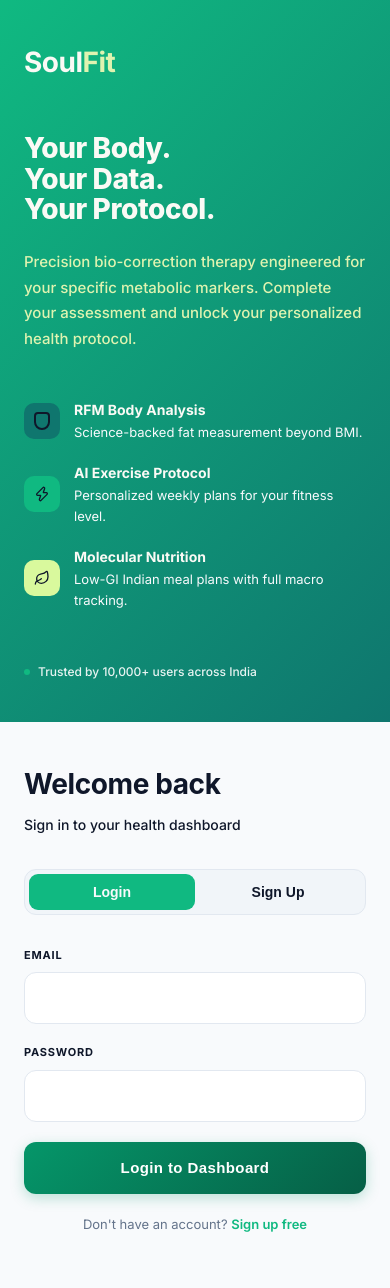
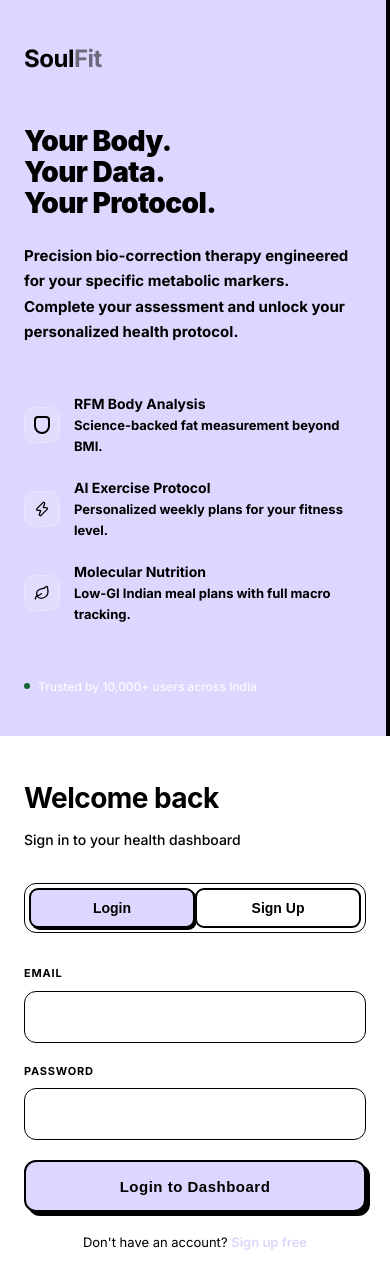
Before and after one commit to SAGEOFCODING/Yoga-, a React (Vite) app: page / in a window 390 px wide. Shown: the top 1288 px of the page. Built offline with nearby package versions, Linux system fonts and the light colour scheme.

Commit message:
feat: rebrand to Vibrant Pastels with High-Visibility High-Contrast design

```diff
--- a/src/components/AuthPage.jsx
+++ b/src/components/AuthPage.jsx
@@ -57,7 +57,8 @@
       {/* ═══ LEFT BRANDED PANEL ═══ */}
       <div style={{
         width: isMobile ? '100%' : '45%',
-        background: 'linear-gradient(135deg, var(--color-emerald) 0%, var(--color-teal) 100%)',
+        background: 'var(--color-lavender)',
+        borderRight: '4px solid #000000',
         padding: isMobile ? '40px 24px' : '60px',
         display: 'flex',
         flexDirection: 'column',
@@ -65,16 +66,16 @@
         boxSizing: 'border-box'
       }}>
         {/* Logo */}
-        <div style={{ fontSize: '28px', fontWeight: 800, letterSpacing: '-0.5px', marginBottom: '48px' }}>
-          <span style={{ color: '#FAFAF5' }}>Soul</span>
-          <span style={{ color: '#DFF3B0' }}>Fit</span>
+        <div style={{ fontSize: '24px', fontWeight: 900, letterSpacing: '-0.5px', marginBottom: '48px' }}>
+          <span style={{ color: '#000000' }}>Soul</span>
+          <span style={{ color: '#000000', opacity: 0.5 }}>Fit</span>
         </div>
 
         {/* Headline */}
         <h1 style={{
           fontSize: isMobile ? '28px' : '42px',
-          fontWeight: 800,
-          color: '#FAFAF5',
+          fontWeight: 900,
+          color: '#000000',
           lineHeight: 1.1,
           marginBottom: '24px',
           margin: '0 0 24px 0'
@@ -85,8 +86,8 @@
         {/* Subtitle */}
         <p style={{
           fontSize: '15px',
-          color: '#DFF3B0',
-          fontWeight: 500,
+          color: '#000000',
+          fontWeight: 700,
           lineHeight: 1.7,
           marginBottom: '48px'
         }}>
@@ -98,7 +99,8 @@
         <div style={{ display: 'flex', gap: '14px', marginBottom: '20px', alignItems: 'center' }}>
           <div style={{
             width: '36px', height: '36px', borderRadius: '10px',
-            background: 'var(--color-teal)',
+            background: 'rgba(255, 255, 255, 0.15)',
+            border: '1px solid rgba(255, 255, 255, 0.2)',
             display: 'flex', alignItems: 'center', justifyContent: 'center',
             flexShrink: 0
           }}>
@@ -109,8 +111,8 @@
             }} />
           </div>
           <div>
-            <div style={{ fontSize: '14px', fontWeight: 700, color: '#FAFAF5' }}>RFM Body Analysis</div>
-            <div style={{ fontSize: '13px', color: 'var(--color-bg-primary)' }}>Science-backed fat measurement beyond BMI.</div>
+            <div style={{ fontSize: '14px', fontWeight: 900, color: '#000000' }}>RFM Body Analysis</div>
+            <div style={{ fontSize: '13px', color: '#000000', fontWeight: 700 }}>Science-backed fat measurement beyond BMI.</div>
           </div>
         </div>
 
@@ -118,15 +120,16 @@
         <div style={{ display: 'flex', gap: '14px', marginBottom: '20px', alignItems: 'center' }}>
           <div style={{
             width: '36px', height: '36px', borderRadius: '10px',
-            background: 'var(--color-emerald)',
+            background: 'rgba(255, 255, 255, 0.15)',
+            border: '1px solid rgba(255, 255, 255, 0.2)',
             display: 'flex', alignItems: 'center', justifyContent: 'center',
             flexShrink: 0
           }}>
             <Zap size={16} color="var(--color-text-primary)" />
           </div>
           <div>
-            <div style={{ fontSize: '14px', fontWeight: 700, color: '#FAFAF5' }}>AI Exercise Protocol</div>
-            <div style={{ fontSize: '13px', color: 'var(--color-bg-primary)' }}>Personalized weekly plans for your fitness level.</div>
+            <div style={{ fontSize: '14px', fontWeight: 900, color: '#000000' }}>AI Exercise Protocol</div>
+            <div style={{ fontSize: '13px', color: '#000000', fontWeight: 700 }}>Personalized weekly plans for your fitness level.</div>
           </div>
         </div>
 
@@ -134,15 +137,16 @@
         <div style={{ display: 'flex', gap: '14px', marginBottom: '20px', alignItems: 'center' }}>
           <div style={{
             width: '36px', height: '36px', borderRadius: '10px',
-            background: 'var(--color-lime)',
+            background: 'rgba(255, 255, 255, 0.15)',
+            border: '1px solid rgba(255, 255, 255, 0.2)',
             display: 'flex', alignItems: 'center', justifyContent: 'center',
             flexShrink: 0
           }}>
             <Leaf size={16} color="var(--color-text-primary)" />
           </div>
           <div>
-            <div style={{ fontSize: '14px', fontWeight: 700, color: '#FAFAF5' }}>Molecular Nutrition</div>
-            <div style={{ fontSize: '13px', color: 'var(--color-bg-primary)' }}>Low-GI Indian meal plans with full macro tracking.</div>
+            <div style={{ fontSize: '14px', fontWeight: 900, color: '#000000' }}>Molecular Nutrition</div>
+            <div style={{ fontSize: '13px', color: '#000000', fontWeight: 700 }}>Low-GI Indian meal plans with full macro tracking.</div>
           </div>
         </div>
 
@@ -194,10 +198,12 @@
               onClick={() => { setIsLogin(true); setError(''); }}
               style={{
                 flex: 1, padding: '10px', border: 'none', borderRadius: '9px',
-                fontSize: '14px', fontWeight: 600, cursor: 'pointer',
+                fontSize: '14px', fontWeight: 900, cursor: 'pointer',
                 transition: 'all 0.2s',
-                background: isLogin ? 'var(--color-accent-primary)' : 'transparent',
-                color: isLogin ? 'var(--color-bg-primary)' : 'var(--color-text-tertiary)'
+                background: isLogin ? 'var(--color-lavender)' : 'transparent',
+                color: '#000000',
+                boxShadow: isLogin ? '2px 2px 0px #000000' : 'none',
+                border: '2px solid #000000'
               }}
             >
               Login
@@ -206,11 +212,12 @@
               onClick={() => { setIsLogin(false); setError(''); }}
               style={{
                 flex: 1, padding: '10px', border: 'none', borderRadius: '9px',
-                fontSize: '14px', fontWeight: 600, cursor: 'pointer',
+                fontSize: '14px', fontWeight: 900, cursor: 'pointer',
                 transition: 'all 0.2s',
-                background: !isLogin ? 'var(--color-accent-primary)' : 'transparent',
-                color: !isLogin ? '#FFFFFF' : 'var(--color-text-primary)',
-                fontWeight: 700
+                background: !isLogin ? 'var(--color-lavender)' : 'transparent',
+                color: '#000000',
+                boxShadow: !isLogin ? '2px 2px 0px #000000' : 'none',
+                border: '2px solid #000000'
               }}
             >
               Sign Up
--- a/src/components/Navbar.jsx
+++ b/src/components/Navbar.jsx
@@ -3,7 +3,7 @@
 import { Shield } from 'lucide-react';
 
 const Navbar = () => {
-  const { isAssessed, reset, activePage, setActivePage, softReset, currentUser, logoutUser } = useStore();
+  const { isAssessed, reset, activePage, setActivePage, setStep, softReset, currentUser, logoutUser } = useStore();
 
   const scrollToSection = (id) => {
     const element = document.getElementById(id);
@@ -39,15 +39,16 @@
         position: 'fixed', top: 0, left: 0, right: 0, zIndex: 1000,
         height: '64px', padding: '0 32px',
         background: 'var(--color-bg-glass)',
-        backdropFilter: 'blur(20px) saturate(160%)',
+        backdropFilter: 'blur(var(--glass-blur)) saturate(180%)',
+        WebkitBackdropFilter: 'blur(var(--glass-blur)) saturate(180%)',
         borderBottom: '1px solid var(--color-border)',
         display: 'flex', justifyContent: 'space-between', alignItems: 'center'
       }}
     >
       <div style={{ display: 'flex', alignItems: 'center', gap: '8px', cursor: 'pointer' }} onClick={reset}>
-        <span style={{ fontFamily: 'var(--font-display)', fontWeight: 800, fontSize: '20px', letterSpacing: '-0.5px' }}>
-          <span style={{ color: 'var(--color-text-primary)' }}>Soul</span>
-          <span style={{ color: 'var(--color-emerald)' }}>Fit</span>
+        <span style={{ fontFamily: 'var(--font-display)', fontWeight: 900, fontSize: '20px', letterSpacing: '-0.5px' }}>
+          <span style={{ color: '#000000' }}>Soul</span>
+          <span style={{ color: 'var(--color-lavender)' }}>Fit</span>
         </span>
       </div>
 
@@ -62,19 +63,18 @@
 
       <div style={{ display: 'flex', alignItems: 'center', gap: '12px' }}>
         <div style={{ display: 'flex', alignItems: 'center', gap: '8px', background: 'var(--color-bg-elevated)', border: '1px solid var(--color-border)', borderRadius: '100px', padding: '6px 14px 6px 6px' }}>
-          <div style={{ width: '28px', height: '28px', borderRadius: '50%', background: 'var(--color-accent-primary)', display: 'flex', alignItems: 'center', justifyContent: 'center', fontSize: '13px', fontWeight: 700, color: 'var(--color-bg-primary)' }}>
+          <div style={{ width: '28px', height: '28px', borderRadius: '50%', background: '#000000', display: 'flex', alignItems: 'center', justifyContent: 'center', fontSize: '13px', fontWeight: 900, color: '#FFFFFF' }}>
             {currentUser?.name?.charAt(0).toUpperCase()}
           </div>
-          <span style={{ fontSize: '13px', fontWeight: 600, color: 'var(--color-text-primary)' }}>
+          <span style={{ fontSize: '13px', fontWeight: 700, color: '#000000' }}>
             {currentUser?.name}
           </span>
         </div>
-        <button className="btn-primary" onClick={isAssessed ? reset : () => setStep(1)}
-          style={{ padding: '8px 16px', height: 'auto', borderRadius: '8px', fontSize: '13px', fontWeight: 700 }}>
+        <button className="btn-primary" onClick={isAssessed ? reset : () => setStep(1)} style={{ padding: '8px 20px', height: '36px', fontSize: '13px', borderRadius: '8px', fontWeight: 700, border: '2px solid #000000', boxShadow: '2px 2px 0px #000000' }}>
           {isAssessed ? 'New Analysis' : 'Initialize'}
         </button>
         <button onClick={logoutUser}
-          style={{ background: 'transparent', border: '1px solid var(--color-border)', color: 'var(--color-text-tertiary)', padding: '8px 14px', borderRadius: '8px', fontSize: '13px', cursor: 'pointer' }}>
+          style={{ background: 'transparent', border: '2px solid #000000', color: '#000000', padding: '8px 14px', borderRadius: '8px', fontSize: '13px', cursor: 'pointer', transition: 'all 0.2s ease', fontWeight: 800, boxShadow: '2px 2px 0px #000000' }}>
           Logout
         </button>
       </div>
--- a/src/index.css
+++ b/src/index.css
@@ -1,49 +1,57 @@
 @import url('https://fonts.googleapis.com/css2?family=Inter:wght@300;400;500;600;700&display=swap');
 
 :root {
-  --color-bg-primary: #F8FAFC;
+  --color-bg-primary: #FFFFFF;
+  --bg-gradient: linear-gradient(135deg, #FFFFFF 0%, #FDFCFB 100%);
   --color-bg-secondary: #FFFFFF;
-  --color-bg-elevated: #F1F5F9;
-  --color-bg-glass: rgba(248, 250, 252, 0.9);
+  --color-bg-elevated: #FFFFFF;
+  --color-bg-glass: rgba(255, 255, 255, 1);
 
-  /* Modern Fitness Core */
-  --color-emerald: #10B981;
-  --color-teal: #0F766E;
-  --color-lime: #D9F99D;
-  --color-slate: #1E293B;
-  --color-slate-light: #64748B;
+  /* Refined Lighter Pastels Palette */
+  --color-yellow: #FEF9C3;
+  --color-yellow-text: #854D0E;
+  --color-green: #DCFCE7;
+  --color-green-text: #166534;
+  --color-blue: #DBEAFE;
+  --color-blue-text: #1E40AF;
+  --color-pink: #FCE7F3;
+  --color-pink-text: #9D174D;
+  --color-lavender: #DDD6FE; /* LIGHTER SHADE */
+  --color-lavender-light: #F5F3FF;
+  --color-lavender-text: #000000; /* Visibility first */
 
   /* Brand Mapping */
-  --color-accent-primary: #10B981;
-  --color-accent-secondary: #0F766E;
-  --color-accent-tertiary: #D9F99D;
-  --color-accent-quaternary: #0F766E;
+  --color-accent-primary: #DDD6FE;
+  --color-accent-secondary: #DCFCE7;
+  --color-accent-tertiary: #DBEAFE;
+  --color-accent-quaternary: #000000;
 
-  /* Section Mapping */
-  --color-accent-exercise: #10B981;
-  --color-accent-meals: #0F766E;
-  --color-accent-meditation: #D9F99D;
-  --color-accent-dashboard: #10B981;
+  /* Section Mapping (The 5 Colors) */
+  --color-accent-exercise: #DBEAFE;   /* Light Blue */
+  --color-accent-meals: #DCFCE7;      /* Light Green */
+  --color-accent-meditation: #DDD6FE; /* Lighter Lavender */
+  --color-accent-dashboard: #FCE7F3;  /* Pink */
+  --color-accent-wisdom: #FEF9C3;     /* Yellow */
 
-  --color-success: #10B981;
-  --color-warning: #F59E0B;
-  --color-danger: #EF4444;
+  --color-success: #166534;
+  --color-warning: #854D0E;
+  --color-danger: #991B1B;
 
-  --color-text-primary: #0F172A;
-  --color-text-secondary: #334155;
-  --color-text-tertiary: #64748B;
+  --color-text-primary: #000000; /* ABSOLUTE VISIBILITY */
+  --color-text-secondary: #000000;
+  --color-text-tertiary: #000000;
 
-  --color-border: #E2E8F0;
-  --color-border-active: #10B981;
-  --color-separator: #F1F5F9;
+  --color-border: #000000; /* Distinct borders */
+  --color-border-active: #000000;
+  --color-separator: #E5E7EB;
 
   --font-main: 'Inter', -apple-system, sans-serif;
   --font-display: 'Plus Jakarta Sans', -apple-system, sans-serif;
 
-  /* Startup Style Shadows */
-  --shadow-sm: 0 1px 2px rgba(0,0,0,0.05);
-  --shadow-md: 0 4px 6px -1px rgba(0,0,0,0.08);
-  --shadow-lg: 0 10px 15px -3px rgba(16, 185, 129, 0.1);
+  /* Layout Effects */
+  --shadow-sm: 0 2px 4px rgba(0, 0, 0, 0.05);
+  --shadow-md: 0 4px 8px rgba(0, 0, 0, 0.1);
+  --shadow-lg: 0 12px 24px rgba(0, 0, 0, 0.1);
   --radius-lg: 20px;
   --radius-md: 12px;
 }
@@ -55,21 +63,22 @@
 }
 
 body {
+  margin: 0;
   font-family: var(--font-main);
-  background: var(--color-bg-primary);
-  color: var(--color-text-primary);
+  background: var(--bg-gradient);
+  background-attachment: fixed;
+  color: var(--color-text-secondary);
+  -webkit-font-smoothing: antialiased;
+  overflow-x: hidden;
   line-height: 1.6;
-  font-size: 15px;
-  font-weight: 400;
-  overflow-x: hidden;
-  -webkit-font-smoothing: antialiased;
 }
 
-h1, h2, h3, h4 {
+h1, h2, h3, h4, h5, h6 {
   font-family: var(--font-display);
-  font-weight: 700;
-  letter-spacing: -0.4px;
   color: var(--color-text-primary);
+  margin-top: 0;
+  font-weight: 800;
+  letter-spacing: -0.02em;
 }
 
 .page-heading {
@@ -103,21 +112,21 @@
 
 .glass-card {
   background: var(--color-bg-secondary);
-  border: 1px solid var(--color-border);
-  border-radius: 20px;
-  padding: 24px;
-  box-shadow: 0 4px 20px rgba(0,0,0,0.03);
+  border: 2px solid #000000;
+  border-radius: var(--radius-lg);
+  padding: 32px;
+  box-shadow: var(--shadow-md);
   max-width: 600px;
   margin: 0 auto;
 }
 
 .glass-card-full {
-  background: var(--color-bg-primary);
-  border: 1px solid var(--color-border);
+  background: var(--color-bg-secondary);
+  border: 2px solid #000000;
   border-radius: var(--radius-lg);
   padding: 32px;
-  box-shadow: var(--shadow-md);
-  transition: all 0.3s ease;
+  box-shadow: var(--shadow-sm);
+  transition: all 0.2s ease-in-out;
 }
 
 .glass-card-full:hover {
@@ -157,8 +166,8 @@
 }
 
 .input-group input:focus, .input-group select:focus {
-  border-color: var(--color-border-active);
-  box-shadow: 0 0 0 4px rgba(16, 185, 129, 0.1);
+  border-color: var(--color-teal-muted);
+  box-shadow: 0 0 0 4px rgba(79, 157, 157, 0.1);
 }
 
 input[type=number]::-webkit-inner-spin-button,
@@ -168,28 +177,32 @@
 }
 
 .btn-primary {
-  background: linear-gradient(135deg, #059669 0%, #065F46 100%);
-  color: #FFFFFF;
-  font-size: 15px;
+  background: var(--color-accent-primary);
+  color: #000000;
+  font-size: 16px;
   font-weight: 800;
-  letter-spacing: 0.4px;
+  letter-spacing: 0.5px;
   border-radius: var(--radius-md);
   padding: 14px 28px;
   height: 52px;
-  border: none;
+  border: 2px solid #000000;
   cursor: pointer;
-  transition: all 0.2s cubic-bezier(0.4, 0, 0.2, 1);
+  transition: all 0.2s ease;
   display: flex;
   align-items: center;
   justify-content: center;
   gap: 8px;
-  box-shadow: 0 4px 14px rgba(5, 150, 105, 0.25);
+  box-shadow: 4px 4px 0px #000000;
 }
 
 .btn-primary:hover {
-  transform: translateY(-2px);
-  box-shadow: 0 6px 20px rgba(16, 185, 129, 0.35);
-  filter: brightness(1.1);
+  transform: translate(-2px, -2px);
+  box-shadow: 6px 6px 0px #000000;
+}
+
+.btn-primary:active {
+  transform: translate(0, 0);
+  box-shadow: 2px 2px 0px #000000;
 }
 
 .btn-primary:active {
@@ -199,7 +212,7 @@
 .btn-outline {
   background: transparent;
   border: 1px solid var(--color-border-active);
-  color: var(--color-emerald);
+  color: var(--color-teal-muted);
   font-size: 15px;
   font-weight: 600;
   border-radius: 12px;
```
Also changed, not shown: src/components/AssessmentForm.jsx (+8 -8 lines), src/components/FoodProtocol.jsx (+18 -10 lines), src/components/LandingPage.jsx (+12 -11 lines), src/components/WeeklySchedule.jsx (+25 -15 lines), src/pages/DashboardPage.jsx (+15 -16 lines), src/pages/MeditationPage.jsx (+25 -18 lines), src/pages/NutritionPage.jsx (+6 -6 lines).
